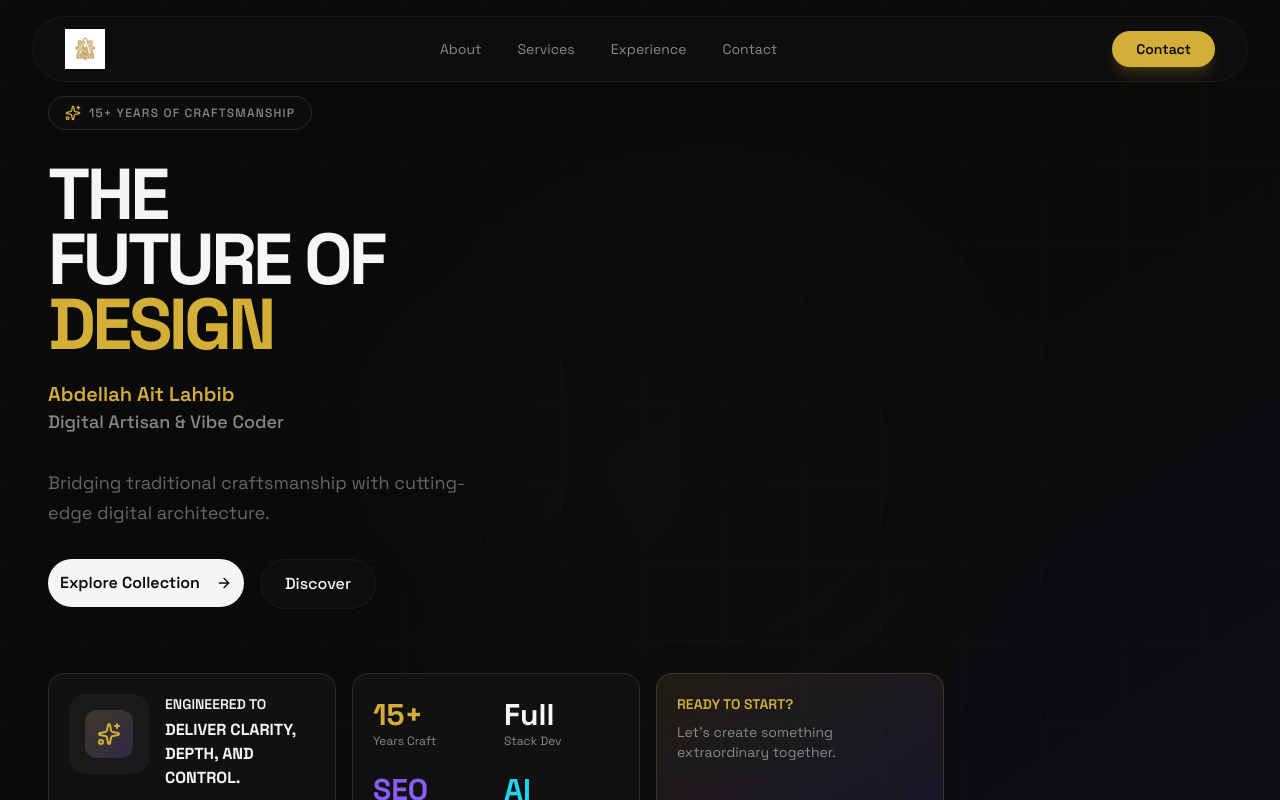
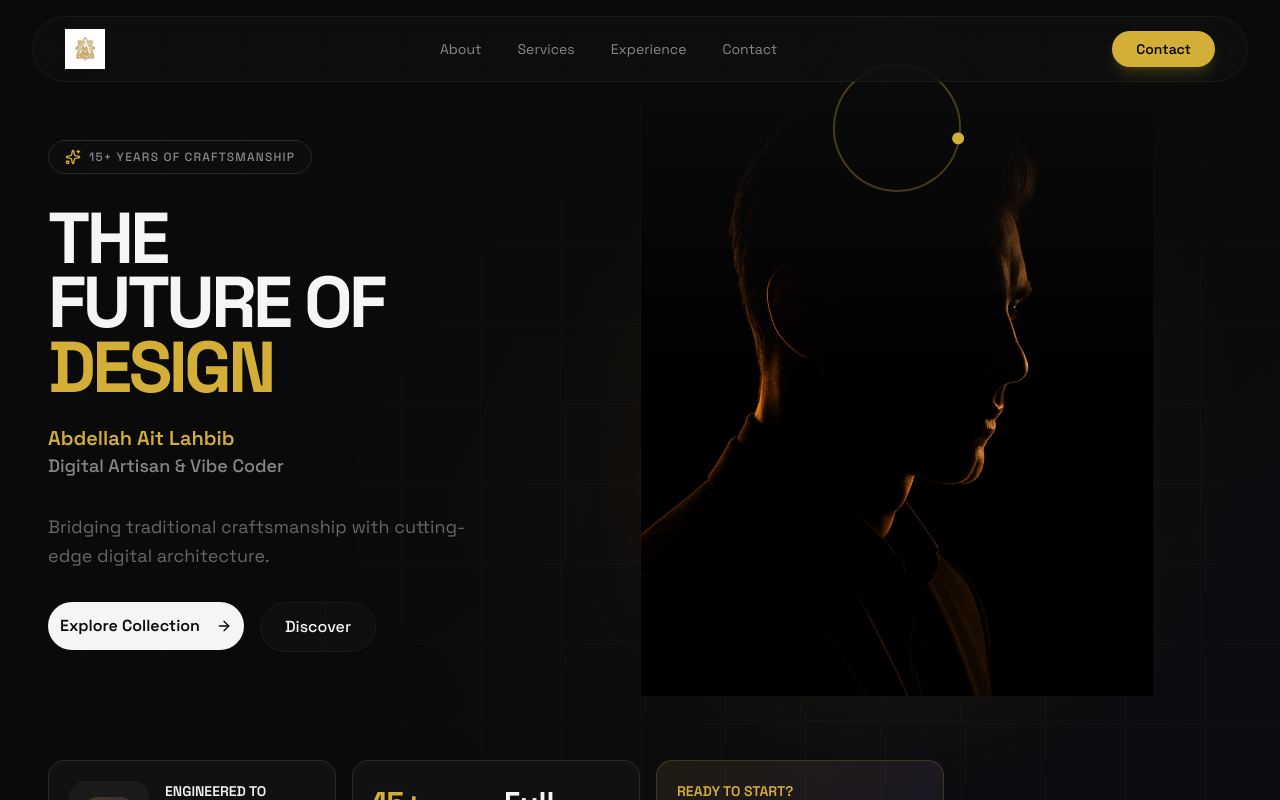
Before and after one commit to abdoaitlahbib-dot/v0-futuristic-cv-design, a Next.js app: page / in a window 1280 px wide. Shown: the top 800 px of the page. Built offline with nearby package versions, Linux system fonts and the light colour scheme.

Commit message:
feat: add hero profile image with animated effects
Co-authored-by: ait lahbib abdellah <249560559+abdoaitlahbib-dot@users.noreply.github.com>

```diff
--- a/components/hero-section.tsx
+++ b/components/hero-section.tsx
@@ -1,5 +1,6 @@
 "use client";
 
+import Image from "next/image";
 import { motion } from "framer-motion";
 import { Sparkles, ArrowRight, ChevronRight } from "lucide-react";
 import { Button } from "@/components/ui/button";
@@ -57,7 +58,7 @@ export function HeroSection() {
         <div className="grid lg:grid-cols-12 gap-8 lg:gap-12 items-center">
           {/* Left Content - Main Hero */}
           <motion.div
-            className="lg:col-span-6 space-y-8"
+            className="lg:col-span-5 space-y-8"
             variants={stagger}
             initial="initial"
             animate="animate"
@@ -128,6 +129,52 @@ export function HeroSection() {
                 </Button>
               </motion.div>
             </motion.div>
+          </motion.div>
+
+          {/* Right Content - Hero Profile Image */}
+          <motion.div
+            className="lg:col-span-7 flex items-end justify-center"
+            initial={{ opacity: 0, x: 50 }}
+            animate={{ opacity: 1, x: 0 }}
+            transition={{ duration: 0.8, delay: 0.3 }}
+          >
+            <div className="relative w-full max-w-lg h-[600px]">
+              {/* Animated glow effect behind profile */}
+              <motion.div
+                className="absolute inset-0 bg-gradient-to-t from-[#D4AF37]/20 to-transparent rounded-full blur-3xl"
+                animate={{
+                  opacity: [0.2, 0.4, 0.2],
+                  scale: [1, 1.1, 1],
+                }}
+                transition={{ duration: 4, repeat: Infinity, ease: "easeInOut" }}
+              />
+
+              {/* Profile Image */}
+              <div className="relative w-full h-full flex items-end justify-center">
+                <Image
+                  src="/hero-profile.png"
+                  alt="Abdellah Ait Lahbib - Digital Artisan & Vibe Coder"
+                  fill
+                  priority
+                  className="object-cover object-center"
+                  quality={95}
+                />
+
+                {/* Top gradient fade */}
+                <div className="absolute inset-0 bg-gradient-to-b from-[#0A0A0A] via-transparent to-transparent" />
+              </div>
+
+              {/* Decorative accent - top ring */}
+              <motion.div
+                className="absolute -top-8 left-1/2 -translate-x-1/2 w-32 h-32 border-2 border-[#D4AF37]/30 rounded-full flex items-center justify-center"
+                animate={{ rotate: 360 }}
+                transition={{ duration: 25, repeat: Infinity, ease: "linear" }}
+              >
+                <motion.div
+                  className="absolute w-3 h-3 bg-[#D4AF37] rounded-full top-0 left-1/2 -translate-x-1/2 -translate-y-1/2"
+                />
+              </motion.div>
+            </div>
           </motion.div>
         </div>
 
```
Also changed, not shown: public/hero-profile.png (added).
